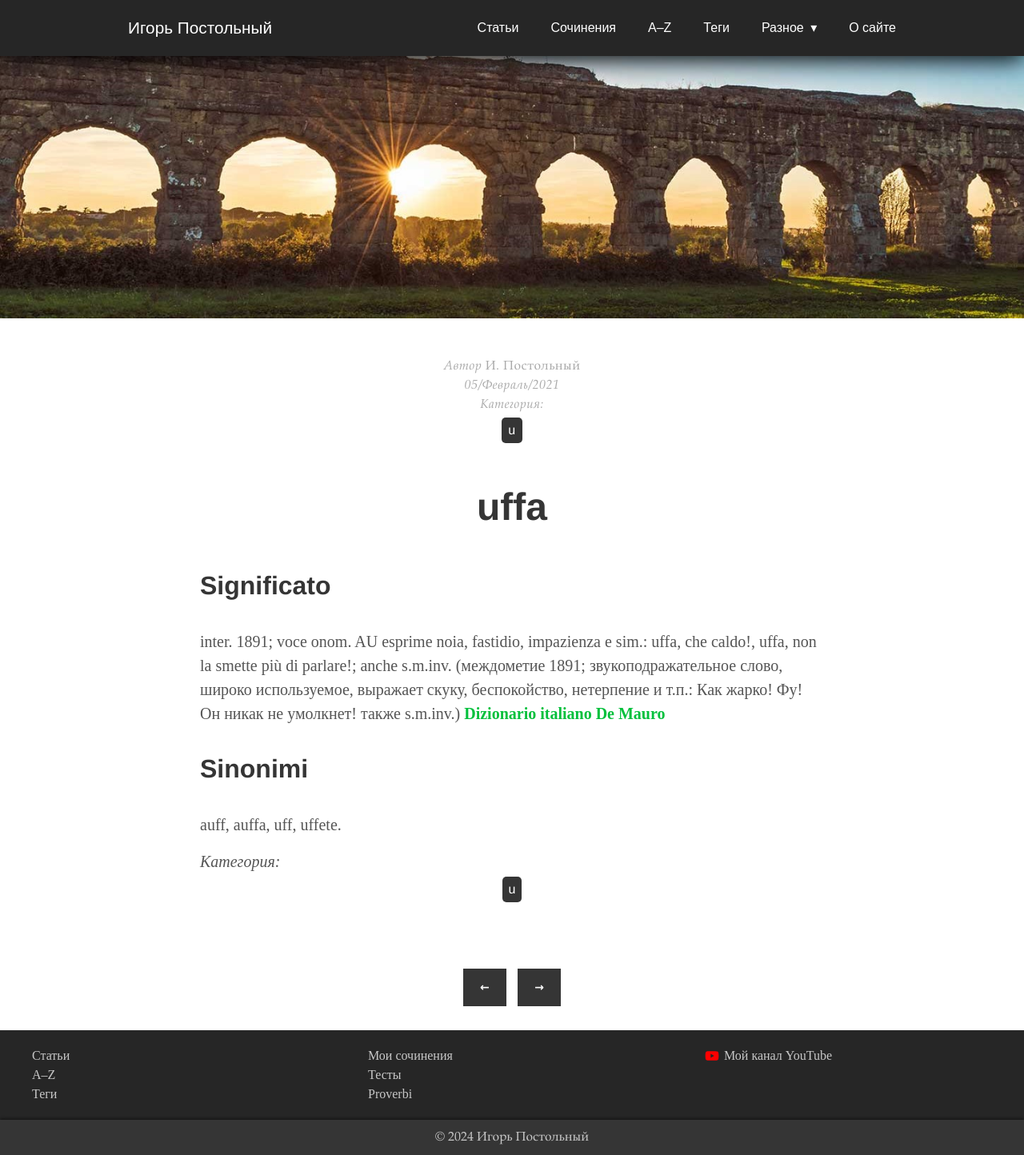
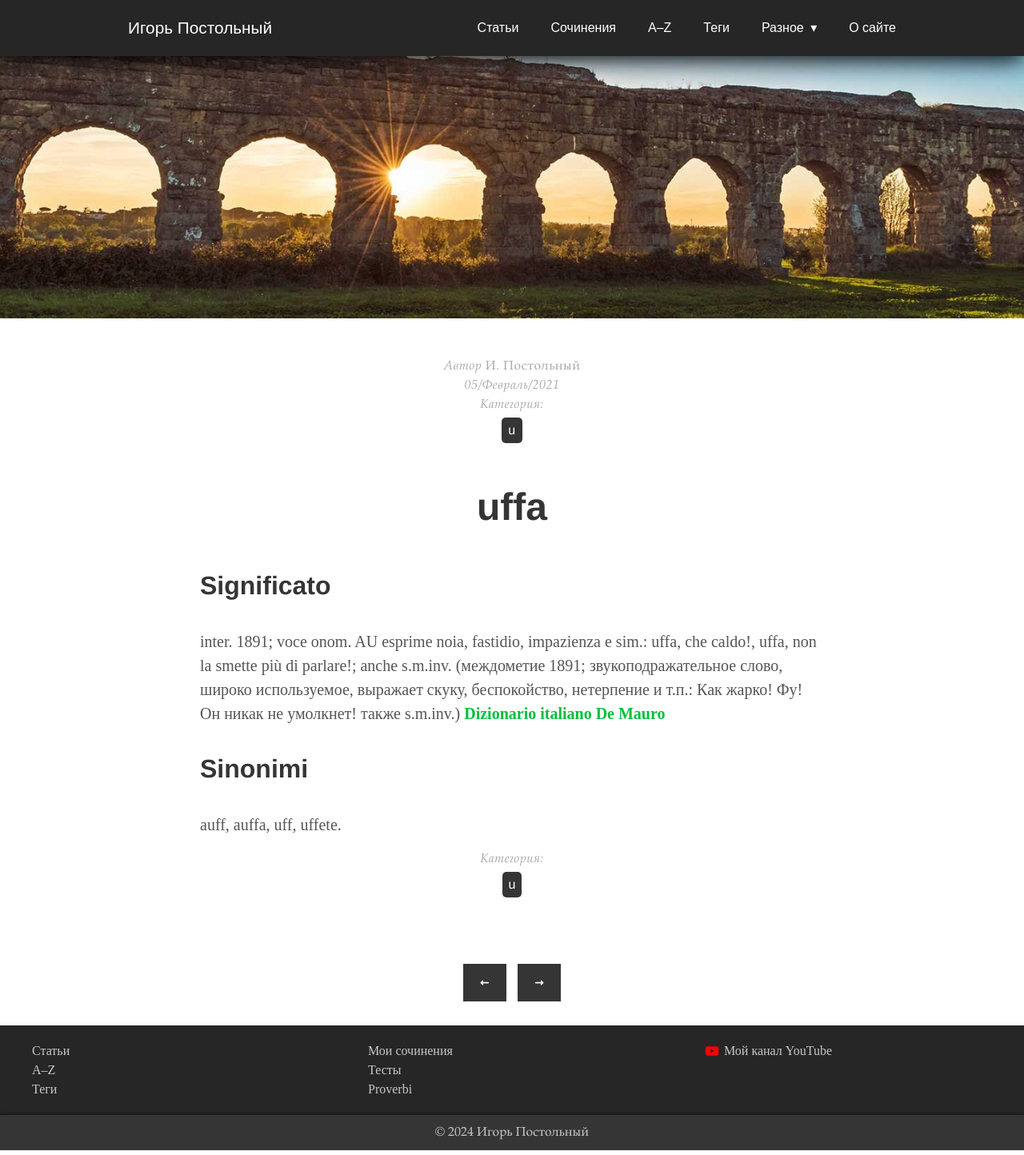
Before and after one commit to postolny/postolny.github.io, a Jekyll site: the page built from _posts/2021-02-05-uffa.md, in a window 1280 px wide. Shown: the whole page at 80% size. Built offline with Jekyll 4.4.1, drawn with Linux system fonts in a browser that asks for light colours.

Commit message:
Add files via upload

```diff
--- a/_sass/tale/_post.scss
+++ b/_sass/tale/_post.scss
@@ -1,7 +1,9 @@
 .post {
   padding: 3rem 0;
 
-  &-info {
+  &-info,
+  .tags-title,
+  .categories-title {
     color: $default-tint;
     font-family: $serif-secondary;
     letter-spacing: 0.5px;
```
